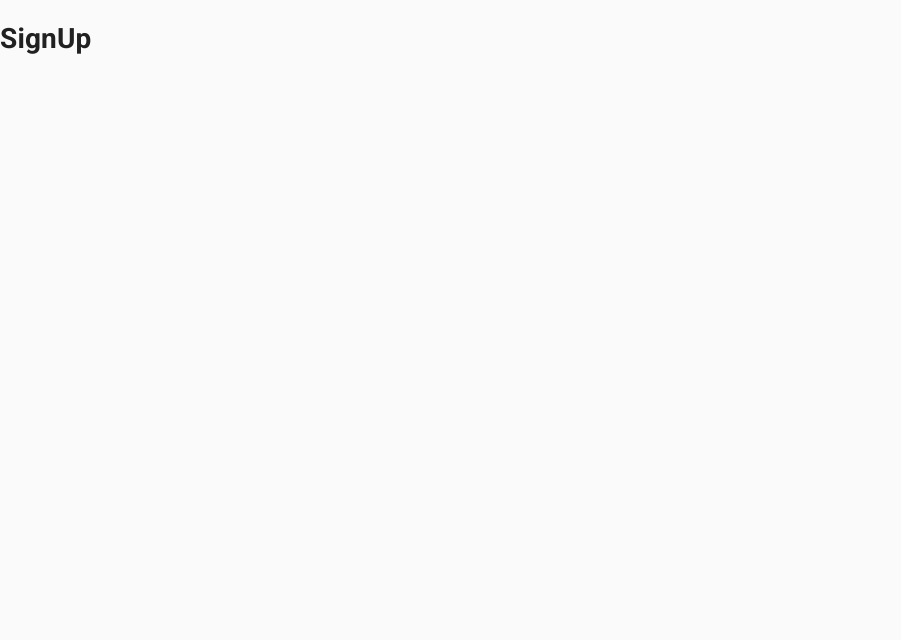
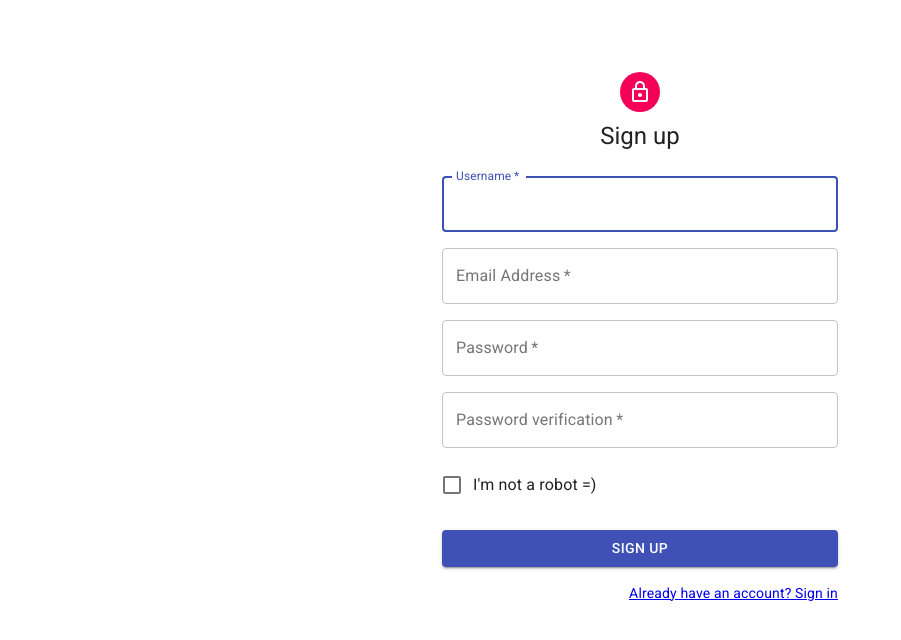
Before and after one commit to projet-m2-siris-unistra/chatalk, a React app in the folder ui/: page /register in a window 1280 px wide. Shown: the whole page, without its empty margins (0-901 px from the left). Built offline with nearby package versions, Linux system fonts and the light colour scheme.

Commit message:
Ajout de page d'inscription

```diff
--- a/ui/src/component/SignUp.tsx
+++ b/ui/src/component/SignUp.tsx
@@ -1,10 +1,131 @@
 import React from 'react';
+import Avatar from '@material-ui/core/Avatar';
+import Button from '@material-ui/core/Button';
+import { Link } from 'react-router-dom';
+import CssBaseline from '@material-ui/core/CssBaseline';
+import TextField from '@material-ui/core/TextField';
+import FormControlLabel from '@material-ui/core/FormControlLabel';
+import Checkbox from '@material-ui/core/Checkbox';
+import Grid from '@material-ui/core/Grid';
+import LockOutlinedIcon from '@material-ui/icons/LockOutlined';
+import Typography from '@material-ui/core/Typography';
+import { makeStyles } from '@material-ui/core/styles';
+import Container from '@material-ui/core/Container';
+
+const useStyles = makeStyles(theme => ({
+  '@global': {
+    body: {
+      backgroundColor: theme.palette.common.white,
+    },
+  },
+  paper: {
+    marginTop: theme.spacing(8),
+    display: 'flex',
+    flexDirection: 'column',
+    alignItems: 'center',
+  },
+  avatar: {
+    margin: theme.spacing(1),
+    backgroundColor: theme.palette.secondary.main,
+  },
+  form: {
+    width: '100%', // Fix IE 11 issue.
+    marginTop: theme.spacing(3),
+  },
+  submit: {
+    margin: theme.spacing(3, 0, 2),
+  },
+}));
 
 const SignUp: React.FC = () => {
+  const classes = useStyles();
+
   return (
-    <div>
-      <h1>SignUp</h1>
+    <Container component="main" maxWidth="xs">
+    <CssBaseline />
+    <div className={classes.paper}>
+      <Avatar className={classes.avatar}>
+        <LockOutlinedIcon />
+      </Avatar>
+      <Typography component="h1" variant="h5">
+        Sign up
+      </Typography>
+      <form className={classes.form} noValidate>
+        <Grid container spacing={2}>
+          <Grid item xs={12}>
+            <TextField
+              autoComplete="fname"
+              name="Username"
+              variant="outlined"
+              required
+              fullWidth
+              id="Username"
+              label="Username"
+              autoFocus
+            />
+          </Grid>
+          <Grid item xs={12}>
+            <TextField
+              variant="outlined"
+              required
+              fullWidth
+              id="email"
+              label="Email Address"
+              name="email"
+              autoComplete="email"
+            />
+          </Grid>
+          <Grid item xs={12}>
+            <TextField
+              variant="outlined"
+              required
+              fullWidth
+              name="password"
+              label="Password"
+              type="password"
+              id="password"
+              autoComplete="current-password"
+            />
+          </Grid>
+
+          <Grid item xs={12}>
+            <TextField
+              variant="outlined"
+              required
+              fullWidth
+              name="passwordverif"
+              label="Password verification"
+              type="passwordverif"
+              id="passwordverif"
+              autoComplete="current-password"
+            />
+          </Grid>
+          <Grid item xs={12}>
+            <FormControlLabel
+              control={<Checkbox value="allowExtraEmails" color="primary" />}
+              label="I'm not a robot =)"
+            />
+          </Grid>
+        </Grid>
+        <Button
+          type="submit"
+          fullWidth
+          variant="contained"
+          color="primary"
+          className={classes.submit}
+        >
+          Sign Up
+        </Button>
+        <Grid container justify="flex-end">
+          <Grid item>
+            <Link to="/login">
+              Already have an account? Sign in
+            </Link>
+          </Grid>
+        </Grid>
+      </form>
     </div>
+  </Container>
   );
 };
 
```
